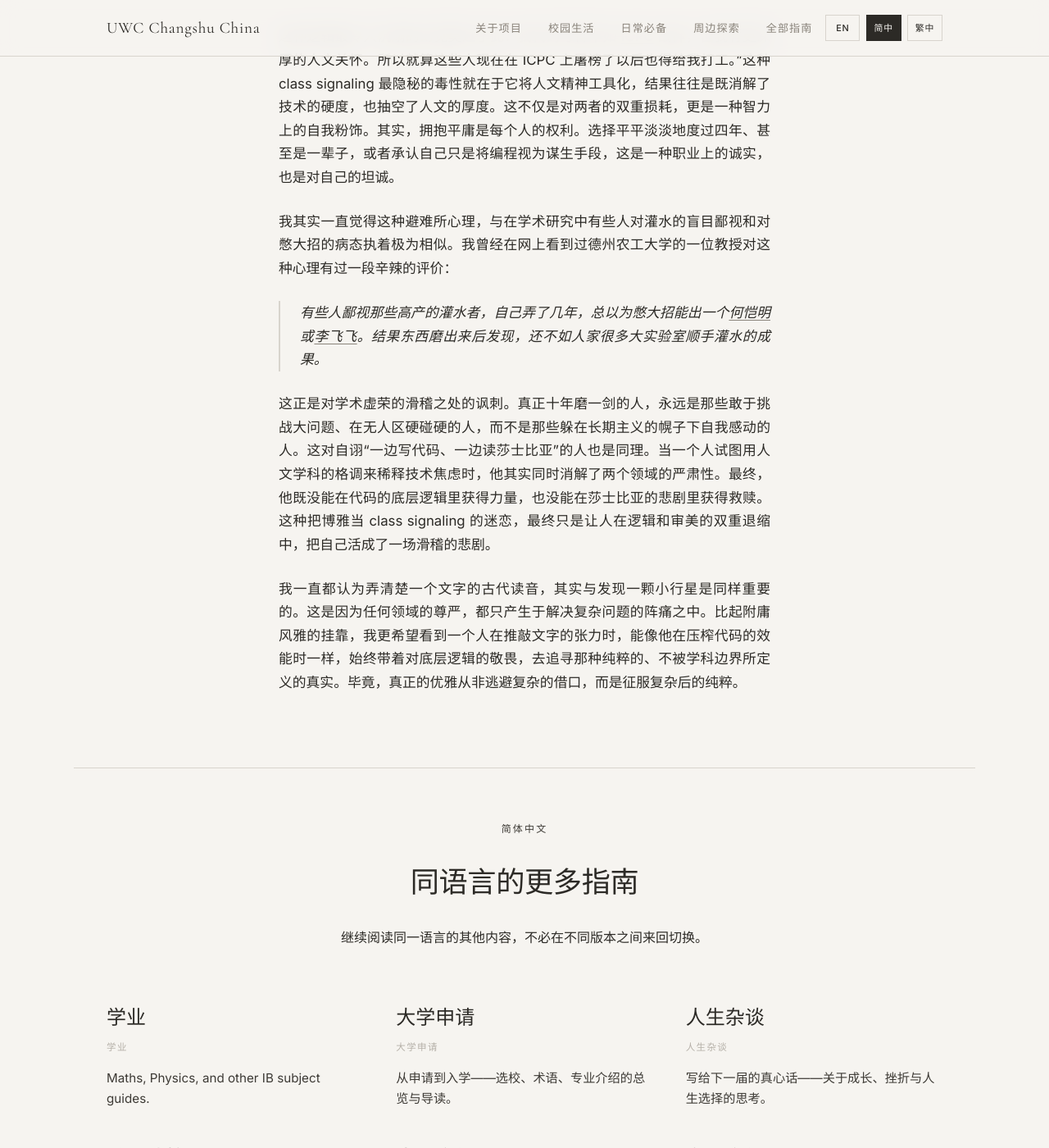
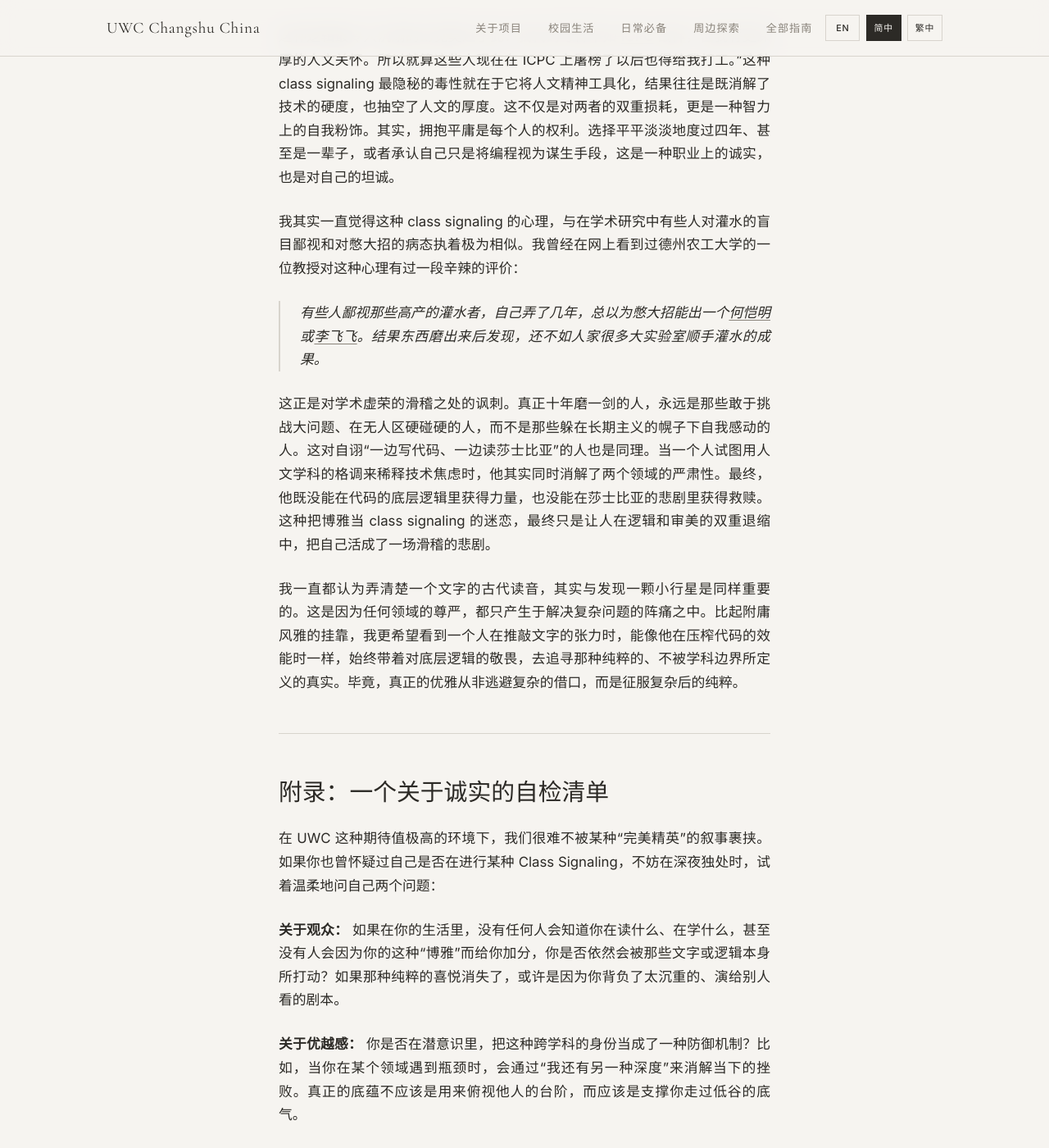
Before and after one commit to United-World-College/UWC-Survival-Guide, a Jekyll site: the page built from website/_guides/chinese/aesthetic-illusion-CN.md, in a window 1280 px wide and 1400 px high, scrolled down 1180 px. Shown: the whole window at 82% size. Built offline with Jekyll 4.4.1, drawn with Linux system fonts in a browser that asks for light colours; some of the changed text lies outside the part shown.

Commit message:
feat: rename essay to Class Signaling and add honesty checklist appendix

```diff
--- a/website/_guides/chinese/aesthetic-illusion-CN.md
+++ b/website/_guides/chinese/aesthetic-illusion-CN.md
@@ -1,5 +1,5 @@
 ---
-title: "审美幻觉的代价：为何莎士比亚救不了 Bug，也救不了人生"
+title: "Class Signaling 的代价：为何莎士比亚救不了 Bug，也救不了人生"
 category: "人生杂谈"
 description: "聊聊精英叙述背后的审美代偿。"
 order: 6
@@ -23,10 +23,24 @@ updated: 2026-04-15
 
 这种逻辑最令人沉溺的幻觉莫过于此："我代码写得不如 [ICPC](https://en.wikipedia.org/wiki/International_Collegiate_Programming_Contest) 战神，但我有更深厚的人文关怀。所以就算这些人现在在 ICPC 上屠榜了以后也得给我打工。"这种 class signaling 最隐秘的毒性就在于它将人文精神工具化，结果往往是既消解了技术的硬度，也抽空了人文的厚度。这不仅是对两者的双重损耗，更是一种智力上的自我粉饰。其实，拥抱平庸是每个人的权利。选择平平淡淡地度过四年、甚至是一辈子，或者承认自己只是将编程视为谋生手段，这是一种职业上的诚实，也是对自己的坦诚。
 
-我其实一直觉得这种避难所心理，与在学术研究中有些人对灌水的盲目鄙视和对憋大招的病态执着极为相似。我曾经在网上看到过德州农工大学的一位教授对这种心理有过一段辛辣的评价：
+我其实一直觉得这种 class signaling 的心理，与在学术研究中有些人对灌水的盲目鄙视和对憋大招的病态执着极为相似。我曾经在网上看到过德州农工大学的一位教授对这种心理有过一段辛辣的评价：
 
 > 有些人鄙视那些高产的灌水者，自己弄了几年，总以为憋大招能出一个[何恺明](https://en.wikipedia.org/wiki/Kaiming_He)或[李飞飞](https://en.wikipedia.org/wiki/Fei-Fei_Li)。结果东西磨出来后发现，还不如人家很多大实验室顺手灌水的成果。
 
 这正是对学术虚荣的滑稽之处的讽刺。真正十年磨一剑的人，永远是那些敢于挑战大问题、在无人区硬碰硬的人，而不是那些躲在长期主义的幌子下自我感动的人。这对自诩“一边写代码、一边读莎士比亚”的人也是同理。当一个人试图用人文学科的格调来稀释技术焦虑时，他其实同时消解了两个领域的严肃性。最终，他既没能在代码的底层逻辑里获得力量，也没能在莎士比亚的悲剧里获得救赎。这种把博雅当 class signaling 的迷恋，最终只是让人在逻辑和审美的双重退缩中，把自己活成了一场滑稽的悲剧。
 
 我一直都认为弄清楚一个文字的古代读音，其实与发现一颗小行星是同样重要的。这是因为任何领域的尊严，都只产生于解决复杂问题的阵痛之中。比起附庸风雅的挂靠，我更希望看到一个人在推敲文字的张力时，能像他在压榨代码的效能时一样，始终带着对底层逻辑的敬畏，去追寻那种纯粹的、不被学科边界所定义的真实。毕竟，真正的优雅从非逃避复杂的借口，而是征服复杂后的纯粹。
+
+---
+
+## 附录：一个关于诚实的自检清单
+
+在 UWC 这种期待值极高的环境下，我们很难不被某种“完美精英”的叙事裹挟。如果你也曾怀疑过自己是否在进行某种 Class Signaling，不妨在深夜独处时，试着温柔地问自己两个问题：
+
+**关于观众：**
+如果在你的生活里，没有任何人会知道你在读什么、在学什么，甚至没有人会因为你的这种“博雅”而给你加分，你是否依然会被那些文字或逻辑本身所打动？如果那种纯粹的喜悦消失了，或许是因为你背负了太沉重的、演给别人看的剧本。
+
+**关于优越感：**
+你是否在潜意识里，把这种跨学科的身份当成了一种防御机制？比如，当你在某个领域遇到瓶颈时，会通过“我还有另一种深度”来消解当下的挫败。真正的底蕴不应该是用来俯视他人的台阶，而应该是支撑你走过低谷的底气。
+
+承认自己偶尔需要“人设”并不羞耻，但别让这些信号成为了你与真实世界之间的围墙。最好的优雅，是当你终于不需要向任何人证明自己的时候，依然对这个世界的运行保有那一丝好奇与敬畏。
```
Also changed, not shown: website/_guides/chinese/aesthetic-illusion-TW.md (+16 -2 lines), website/_guides/chinese/school-selection-CN.md (+1 -1 lines), website/_guides/chinese/school-selection-TW.md (+1 -1 lines), website/_guides/default/aesthetic-illusion.md (+17 -3 lines), website/_guides/default/school-selection.md (+1 -1 lines).
